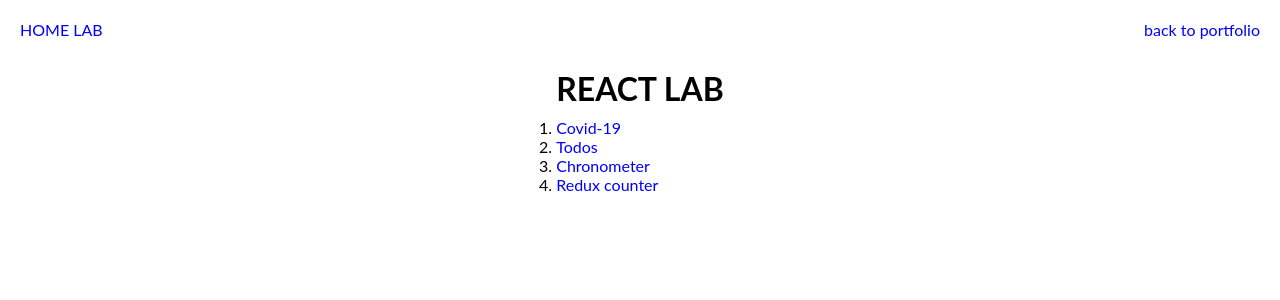
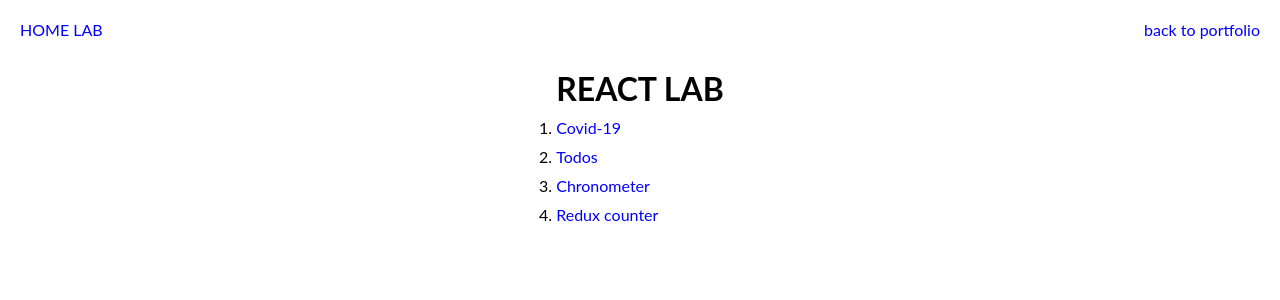
Before and after one commit to matteobarone/react-lab, a React (Create React App) app: page / in a window 1280 px wide. Shown: the top 300 px of the page. Built offline with nearby package versions, Linux system fonts and the light colour scheme.

Commit message:
fix(shared): margin in list

```diff
--- a/src/app/style/shared.scss
+++ b/src/app/style/shared.scss
@@ -47,11 +47,13 @@ a {
   }
 }
 
-ul {
-  padding: 0;
-  li {
-    list-style-type: none;
-  };
+ul li {
+  list-style-type: none;
+  margin: var(--gap-sm) 0;
+}
+
+ol li {
+  margin: var(--gap-sm) 0;
 }
 
 button {
```
